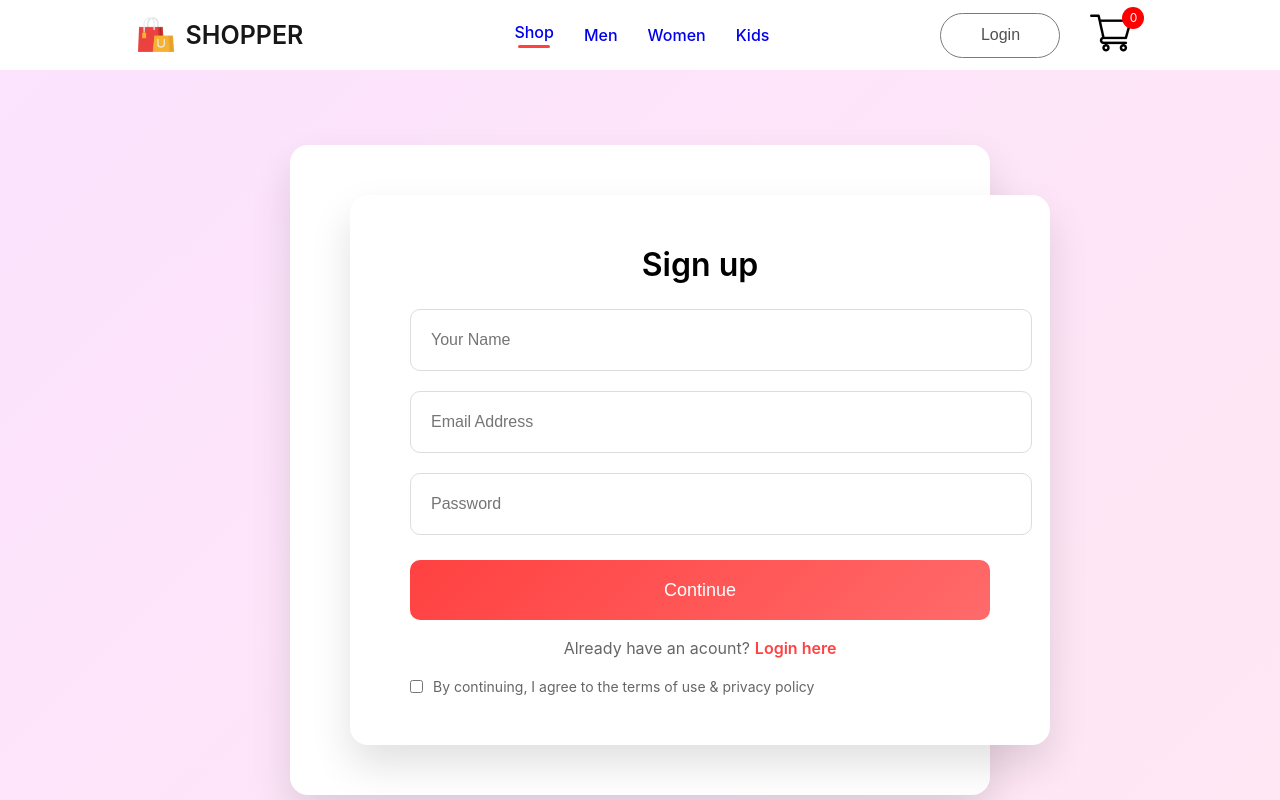
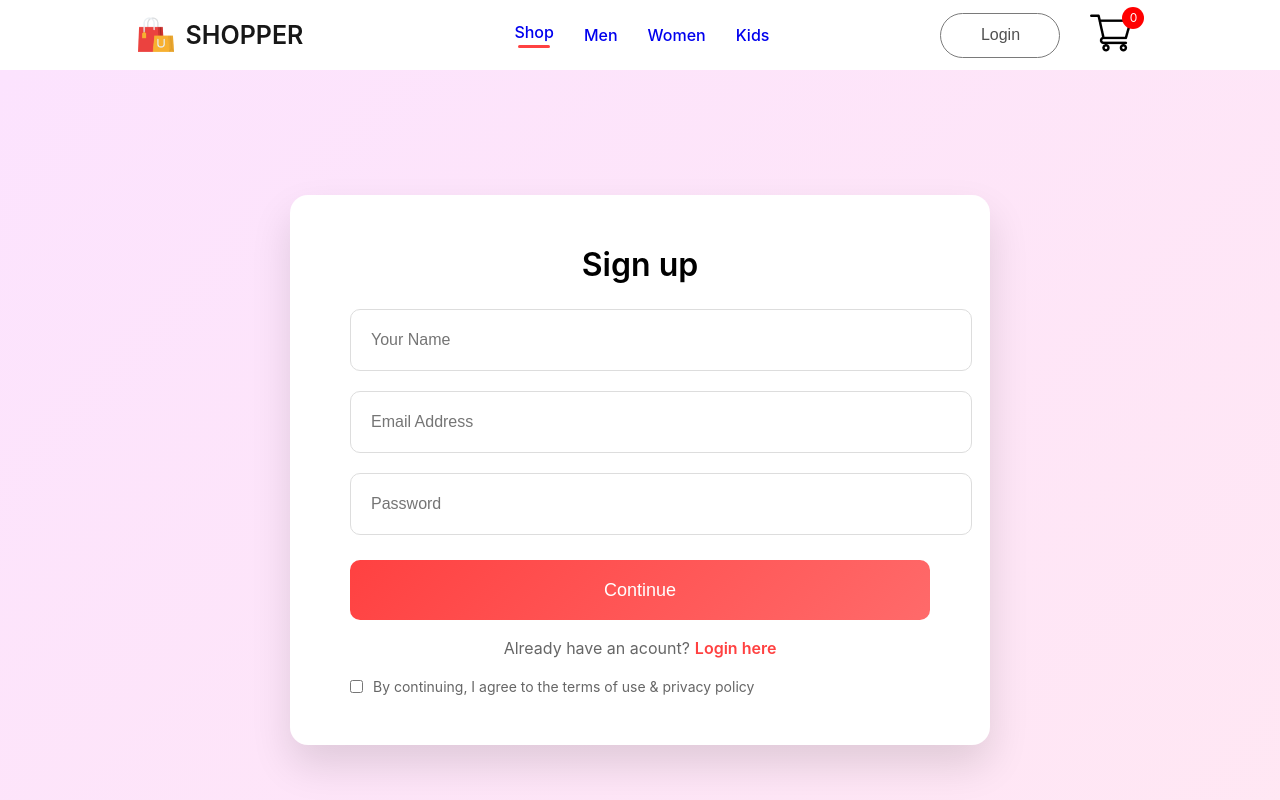
Before and after one commit to The-Vipi14/shopper, a React (Create React App) app in the folder frontend/: page /login in a window 1280 px wide. Shown: the top 800 px of the page. Built offline with nearby package versions, Linux system fonts and the light colour scheme.

Commit message:
signup page set

```diff
--- a/frontend/src/Pages/LoginSignup.jsx
+++ b/frontend/src/Pages/LoginSignup.jsx
@@ -4,7 +4,6 @@ const LoginSignup = () => {
   return (
     <div className="login-signup">
       <div className="login-signup-overlay">
-        <div className="login-signup-container">
           <div className="login-signup-container">
             <h1>Sign up</h1>
             <div className="login-signup-fields">
@@ -24,7 +23,6 @@ const LoginSignup = () => {
           </div>
         </div>
       </div>
-    </div>
   );
 };
 
```
